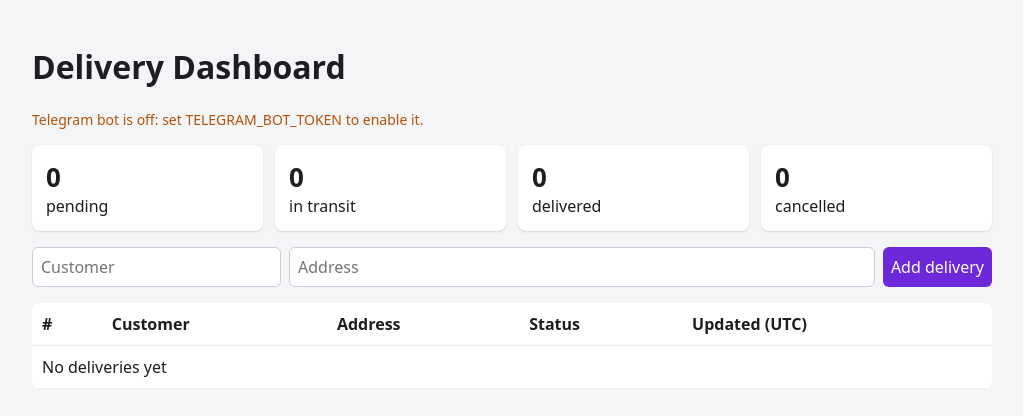
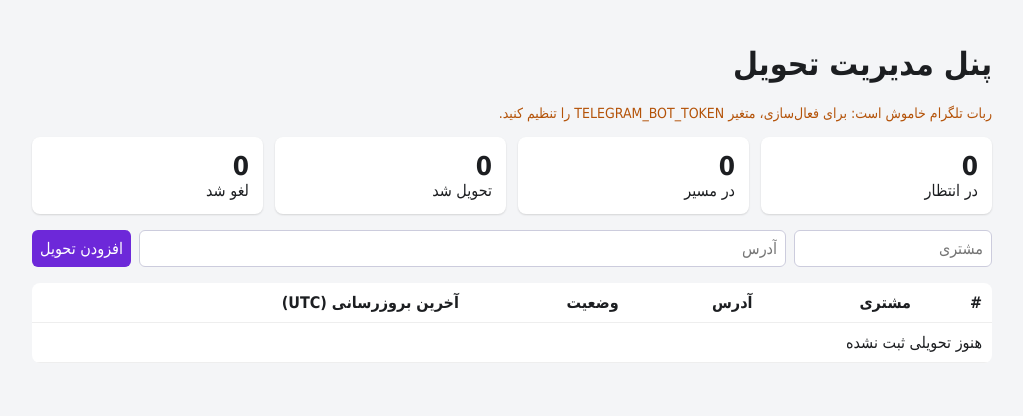
Before and after one commit to Rasolmi/tele, a Flask app: page / in a window 1280 px wide. Shown: the top 416 px of the page, without its empty margins (128-1151 px from the left). Run offline with Flask 3, Linux system fonts and the light colour scheme; data that the repository does not hold is empty.

Commit message:
Translate dashboard and bot to Persian (RTL)
Co-authored-by: Railway <68434857+railway-app[bot]@users.noreply.github.com>

```diff
--- a/app.py
+++ b/app.py
@@ -15,6 +15,7 @@ def index():
         rows=db.list_all(),
         counts=db.counts(),
         statuses=db.STATUSES,
+        labels=db.LABELS,
         bot_on=bool(bot.TOKEN),
     )
 
--- a/bot.py
+++ b/bot.py
@@ -12,11 +12,11 @@ TOKEN = os.environ.get("TELEGRAM_BOT_TOKEN")
 API = f"https://api.telegram.org/bot{TOKEN}"
 
 HELP = (
-    "Delivery bot\n"
-    "/new Customer | Address - create a delivery\n"
-    "/list - latest deliveries\n"
-    "/status ID - show a delivery\n"
-    "/set ID pending|in_transit|delivered|cancelled - update status"
+    "ربات تحویل\n"
+    "/new مشتری | آدرس - ثبت تحویل جدید\n"
+    "/list - آخرین تحویل‌ها\n"
+    "/status شناسه - نمایش یک تحویل\n"
+    "/set شناسه pending|in_transit|delivered|cancelled - تغییر وضعیت"
 )
 
 
@@ -34,27 +34,27 @@ def handle(text):
         return HELP
     if cmd == "/new":
         if "|" not in arg:
-            return "Usage: /new Customer | Address"
+            return "استفاده: /new مشتری | آدرس"
         cust, addr = [s.strip() for s in arg.split("|", 1)]
         if not cust or not addr:
-            return "Usage: /new Customer | Address"
-        return f"Created delivery #{db.add(cust, addr)}"
+            return "استفاده: /new مشتری | آدرس"
+        return f"تحویل #{db.add(cust, addr)} ثبت شد"
     if cmd == "/list":
         rows = db.list_all(10)
-        return "\n".join(fmt(r) for r in rows) or "No deliveries yet"
+        return "\n".join(fmt(r) for r in rows) or "هنوز تحویلی ثبت نشده"
     if cmd == "/status":
         if not arg.isdigit():
-            return "Usage: /status ID"
+            return "استفاده: /status شناسه"
         r = db.get(int(arg))
-        return fmt(r) if r else "Not found"
+        return fmt(r) if r else "پیدا نشد"
     if cmd == "/set":
         p = arg.split()
         if len(p) != 2 or not p[0].isdigit():
-            return "Usage: /set ID status"
+            return "استفاده: /set شناسه وضعیت"
         if p[1] not in db.STATUSES:
-            return "Status must be one of: " + ", ".join(db.STATUSES)
-        return "Updated" if db.set_status(int(p[0]), p[1]) else "Not found"
-    return "Unknown command. Send /help"
+            return "وضعیت باید یکی از این‌ها باشد: " + ", ".join(db.STATUSES)
+        return "بروزرسانی شد" if db.set_status(int(p[0]), p[1]) else "پیدا نشد"
+    return "دستور نامعتبر. /help را بفرستید"
 
 
 def run():
--- a/db.py
+++ b/db.py
@@ -4,6 +4,7 @@ from datetime import datetime, timezone
 
 DB_PATH = os.environ.get("DB_PATH", "deliveries.db")
 STATUSES = ["pending", "in_transit", "delivered", "cancelled"]
+LABELS = {"pending": "در انتظار", "in_transit": "در مسیر", "delivered": "تحویل شد", "cancelled": "لغو شد"}
 
 
 def conn():
--- a/templates/index.html
+++ b/templates/index.html
@@ -1,8 +1,8 @@
 <!doctype html>
-<html lang="en"><head><meta charset="utf-8"><meta name="viewport" content="width=device-width,initial-scale=1">
-<title>Delivery Dashboard</title>
+<html lang="fa" dir="rtl"><head><meta charset="utf-8"><meta name="viewport" content="width=device-width,initial-scale=1">
+<title>پنل مدیریت تحویل</title>
 <style>
-body{font-family:system-ui,sans-serif;margin:0;background:#f4f5f7;color:#1c1e21}
+body{font-family:Vazirmatn,Tahoma,system-ui,sans-serif;margin:0;background:#f4f5f7;color:#1c1e21}
 main{max-width:960px;margin:0 auto;padding:24px}
 .cards{display:grid;grid-template-columns:repeat(auto-fit,minmax(150px,1fr));gap:12px;margin:16px 0}
 .card{background:#fff;border-radius:8px;padding:14px;box-shadow:0 1px 2px #0002}
@@ -11,22 +11,22 @@ form.add{display:flex;gap:8px;flex-wrap:wrap;margin-bottom:16px}
 input,select,button{padding:8px;border:1px solid #ccd;border-radius:6px;font:inherit}
 button{background:#6d28d9;color:#fff;border:0;cursor:pointer}
 table{width:100%;border-collapse:collapse;background:#fff;border-radius:8px;overflow:hidden}
-th,td{padding:10px;text-align:left;border-bottom:1px solid #eee}
+th,td{padding:10px;text-align:right;border-bottom:1px solid #eee}
 .pill{padding:2px 8px;border-radius:99px;font-size:12px;background:#e5e7eb}
 .delivered{background:#bbf7d0}.in_transit{background:#bfdbfe}.cancelled{background:#fecaca}.pending{background:#fde68a}
 .note{color:#b45309;font-size:14px}
 </style></head><body><main>
-<h1>Delivery Dashboard</h1>
-{% if not bot_on %}<p class="note">Telegram bot is off: set TELEGRAM_BOT_TOKEN to enable it.</p>{% endif %}
-<div class="cards">{% for s in statuses %}<div class="card"><b>{{ counts[s] }}</b>{{ s.replace('_',' ') }}</div>{% endfor %}</div>
+<h1>پنل مدیریت تحویل</h1>
+{% if not bot_on %}<p class="note">ربات تلگرام خاموش است: برای فعال‌سازی، متغیر TELEGRAM_BOT_TOKEN را تنظیم کنید.</p>{% endif %}
+<div class="cards">{% for s in statuses %}<div class="card"><b>{{ counts[s] }}</b>{{ labels[s] }}</div>{% endfor %}</div>
 <form class="add" method="post" action="/add">
-<input name="customer" placeholder="Customer" required>
-<input name="address" placeholder="Address" required style="flex:1">
-<button>Add delivery</button></form>
-<table><tr><th>#</th><th>Customer</th><th>Address</th><th>Status</th><th>Updated (UTC)</th></tr>
+<input name="customer" placeholder="مشتری" required>
+<input name="address" placeholder="آدرس" required style="flex:1">
+<button>افزودن تحویل</button></form>
+<table><tr><th>#</th><th>مشتری</th><th>آدرس</th><th>وضعیت</th><th>آخرین بروزرسانی (UTC)</th></tr>
 {% for r in rows %}<tr><td>{{ r.id }}</td><td>{{ r.customer }}</td><td>{{ r.address }}</td>
 <td><form method="post" action="/status/{{ r.id }}"><select name="status" onchange="this.form.submit()">
-{% for s in statuses %}<option value="{{ s }}" {{ 'selected' if s==r.status }}>{{ s.replace('_',' ') }}</option>{% endfor %}
+{% for s in statuses %}<option value="{{ s }}" {{ 'selected' if s==r.status }}>{{ labels[s] }}</option>{% endfor %}
 </select></form></td><td>{{ r.updated_at }}</td></tr>
-{% else %}<tr><td colspan="5">No deliveries yet</td></tr>{% endfor %}</table>
+{% else %}<tr><td colspan="5">هنوز تحویلی ثبت نشده</td></tr>{% endfor %}</table>
 </main></body></html>
```
